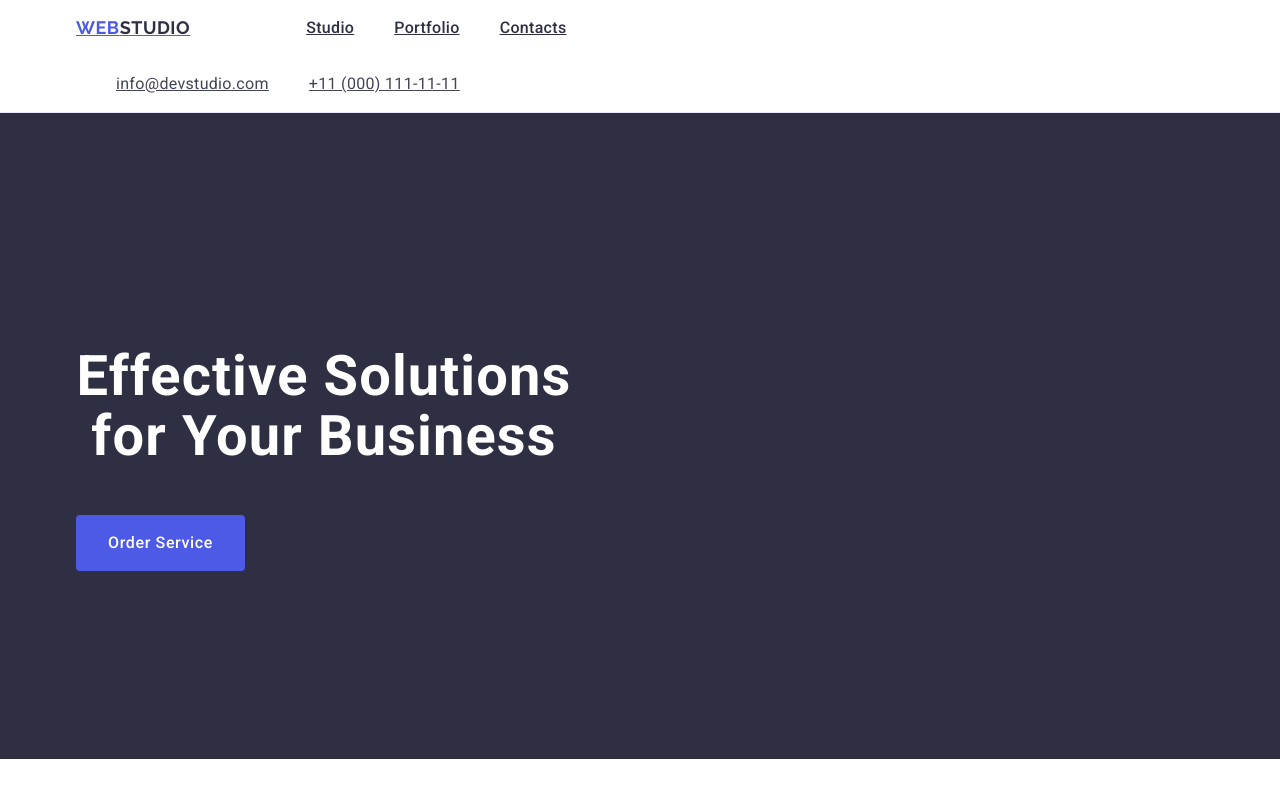
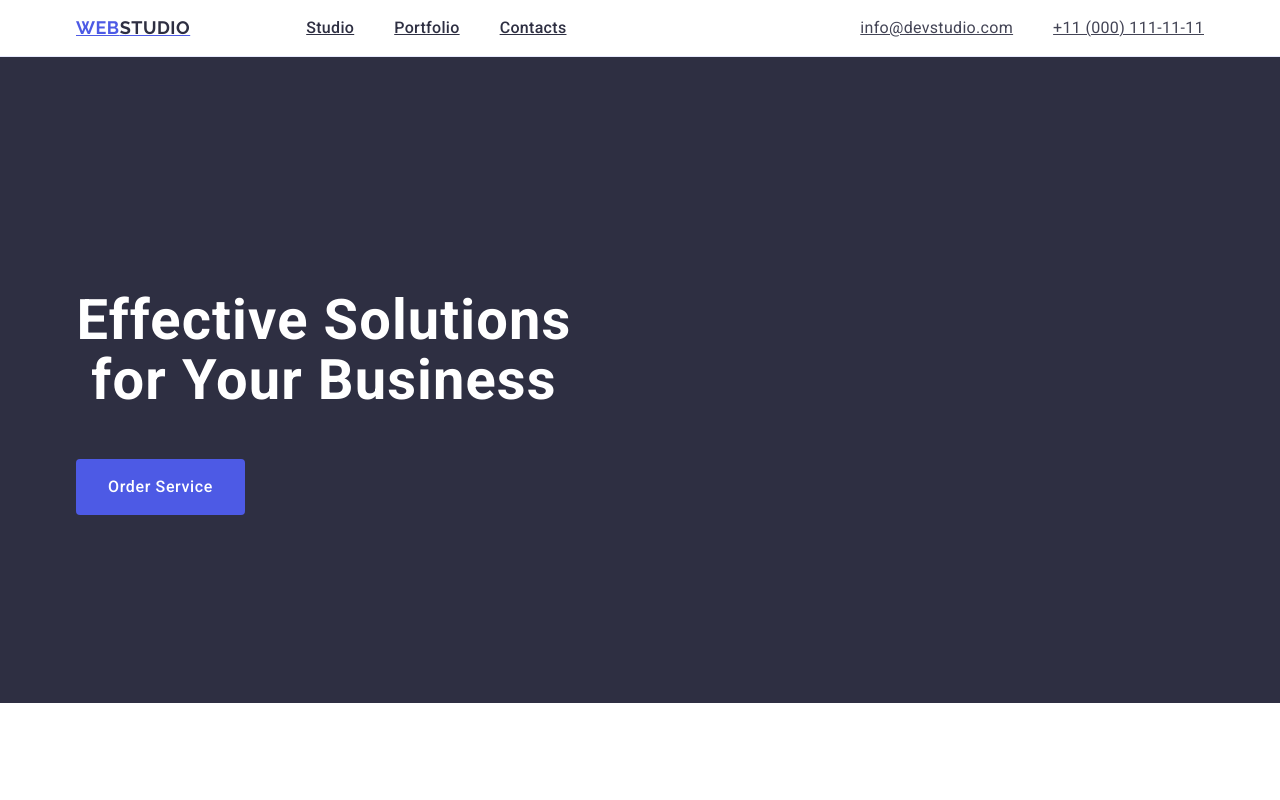
Before and after one commit to cptSmollet/goit-markup-hw-03, a plain HTML site: page index.html in a window 1280 px wide. Shown: the top 800 px of the page. Drawn offline with nearby package versions, Linux system fonts and the light colour scheme.

Commit message:
Update index.html

```diff
--- a/index.html
+++ b/index.html
@@ -23,7 +23,7 @@
   </head>
   <body>
     <header class="header-class">
-      <div class="container">
+      <div class="container header-container">
         <nav class="header-nav">
           <a class="logo" href="./index.html">
             Web<span class="logo-span">Studio</span></a
```
